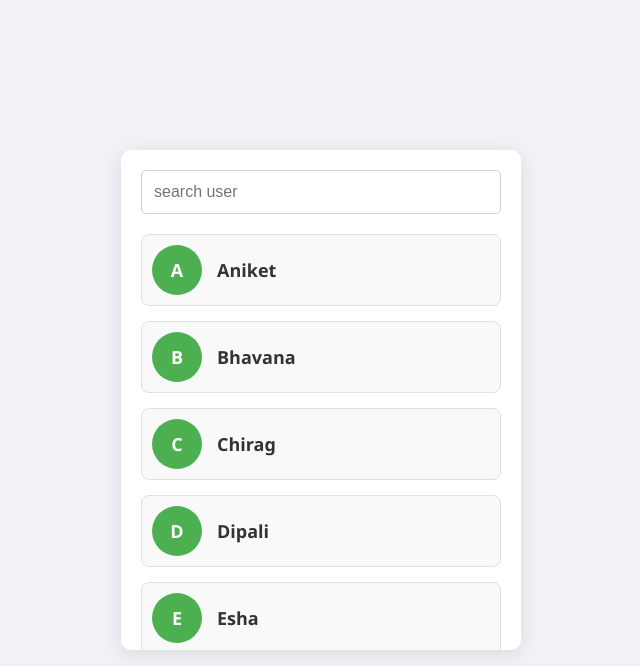
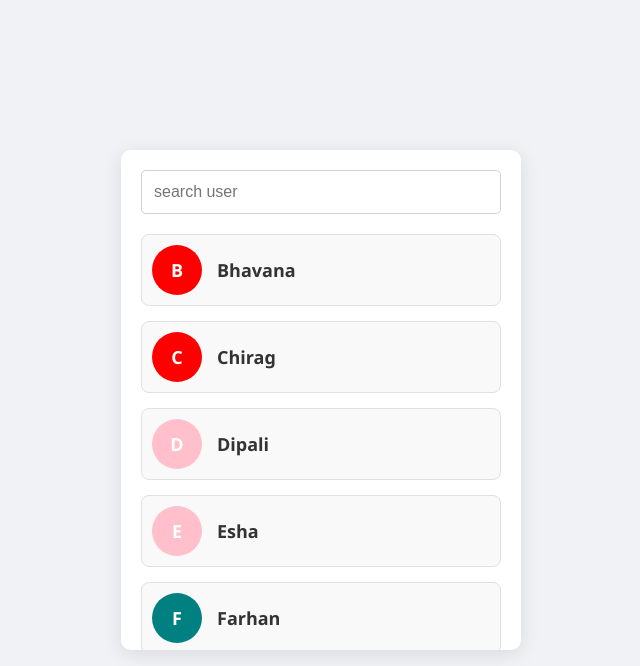
Before and after one commit to juned012/GMeet-Search-UI, a plain HTML site: page index.html in a window 1280 px wide. Shown: the whole page, without its empty margins (319-959 px from the left). Drawn offline with Linux system fonts and the light colour scheme.

Commit message:
Implemented random color to all profile background

```diff
--- a/script.js
+++ b/script.js
@@ -1,5 +1,4 @@
 const userData = [
-  { nameFirstLetter: "A", fullName: "Aniket" },
   { nameFirstLetter: "B", fullName: "Bhavana" },
   { nameFirstLetter: "C", fullName: "Chirag" },
   { nameFirstLetter: "D", fullName: "Dipali" },
@@ -13,10 +12,30 @@ const userData = [
 
 const usersContainer = document.getElementById("usersContainer");
 
+const colorNames = [
+  "Red",
+  "Green",
+  "Blue",
+  "Yellow",
+  "Orange",
+  "Purple",
+  "Pink",
+  "Black",
+  "Gray",
+  "Cyan",
+  "Magenta",
+  "Brown",
+  "Teal",
+  "Gold",
+];
+
 userData.forEach((user) => {
+  const randomIndex = Math.floor(Math.random() * colorNames.length);
+  const randomColor = colorNames[randomIndex];
+
   usersContainer.innerHTML += `
     <div class="user">
-        <div class="userIcon">
+      <div class="userIcon" style="background-color: ${randomColor};">
         <p>${user.nameFirstLetter}</p>
       </div>
       <div class="userName">
--- a/styles.css
+++ b/styles.css
@@ -72,7 +72,6 @@ body {
   display: flex;
   justify-content: center;
   align-items: center;
-  background-color: #4caf50;
   color: white;
   font-weight: bold;
   height: 50px;
```
Lines whose indentation alone changed are shown as unchanged.
